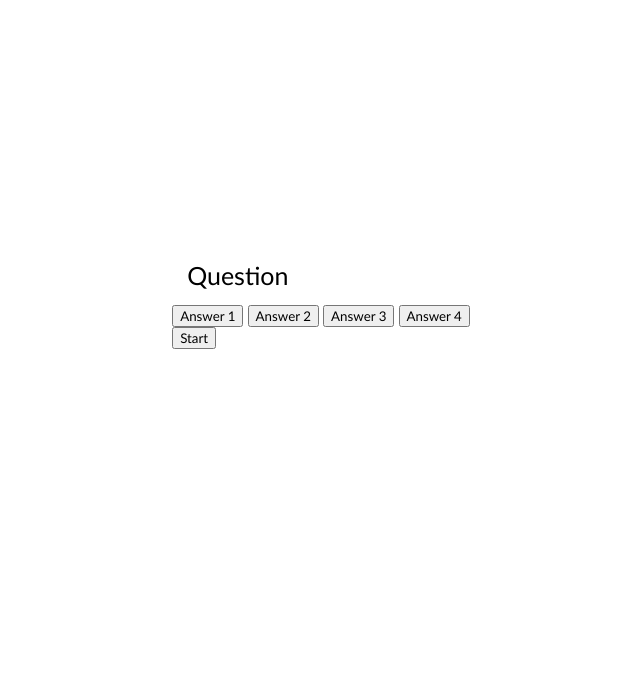
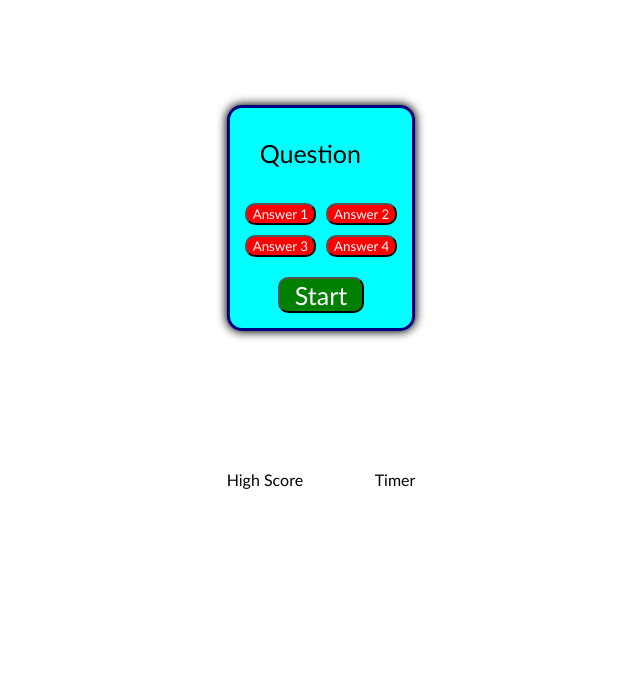
Before and after one commit to nigelloch/codequiz, a plain HTML site: page index.html in a window 1280 px wide. Shown: the part 103-800 px from the top of the page, without its empty margins (319-959 px from the left). Drawn offline with Linux system fonts and the light colour scheme.

Commit message:
updated styling

```diff
--- a/assets/css/style.css
+++ b/assets/css/style.css
@@ -1,4 +1,5 @@
-* {
+*, *::before, *::after {
+    box-sizing: border-box;
     font-family: 'Trebuchet MS', 'Lucida Sans Unicode', 'Lucida Grande', 'Lucida Sans', Arial, sans-serif;;
 
 }
@@ -7,7 +8,7 @@
 body {
     margin: 0;
     padding: 0;
-    display: flex;
+    display: grid;
     width: 100vw;
     height: 100vh;
     justify-content: center;
@@ -27,3 +28,49 @@ body {
     width: 75%;
     height: 50%;
 }
+
+.container {
+    background-color: aqua;
+    border-radius: 15px;
+    border: navy solid;
+    padding: 15px;
+    position: relative;
+    box-shadow: 0 0 10px 1px;
+}
+
+.btn {
+    border-radius: 10px;
+    background-color: red;
+    color: white;
+}
+
+.btn-grid {
+    display: grid;
+    grid-template-columns: repeat(2, auto);
+    gap: 10px;
+    margin: 20px 0;
+}
+
+.startbtn {
+
+    justify-content: center;
+    border-radius: 10px;
+    background-color: green;
+    color: white;
+    font-size: 25px;
+    padding-left: 15px;
+    padding-right: 15px;
+}
+
+.highscore-timer {
+    justify-content: space-between;
+    display: grid;
+    grid-template-columns: repeat(2, auto);
+
+
+}
+
+.controls {
+    display: flex;
+    justify-content: center;
+}
--- a/index.html
+++ b/index.html
@@ -6,26 +6,31 @@
     <meta name="viewport" content="width=device-width, initial-scale=1.0">
     <script src="./assets/js/script.js"></script>
     <link rel="stylesheet" href="./assets/css/style.css">
-    <title>Code Quiz</title>
+    <title>Riddle Me This!</title>
 
 </head>
 <body>
     <header>
-        <h2 class="header">High Score
-            Timer
+        <h2 class="header">
         </h2>
     </header>
     <div class="container">
         <div class="question-container">
             Question
         </div>
-        <div id="answer-container" class="hide"></div>
+        <div id="answer-container" class="btn-grid">
             <button class="btn">Answer 1</button>
             <button class="btn">Answer 2</button>
             <button class="btn">Answer 3</button>
             <button class="btn">Answer 4</button>
-        <div class="answers"></div>
-            <button id="startbtn" class="startbtn-btn">Start</button>
+        </div>
+        <div class="controls">
+            <button id="startbtn" class="startbtn">Start</button>
+        </div>
+    </div>
+    <div class="highscore-timer">
+        <span id="highscore">High Score</span>
+        <span id="timer">Timer</span>
     </div>
     <footer>
 
```
